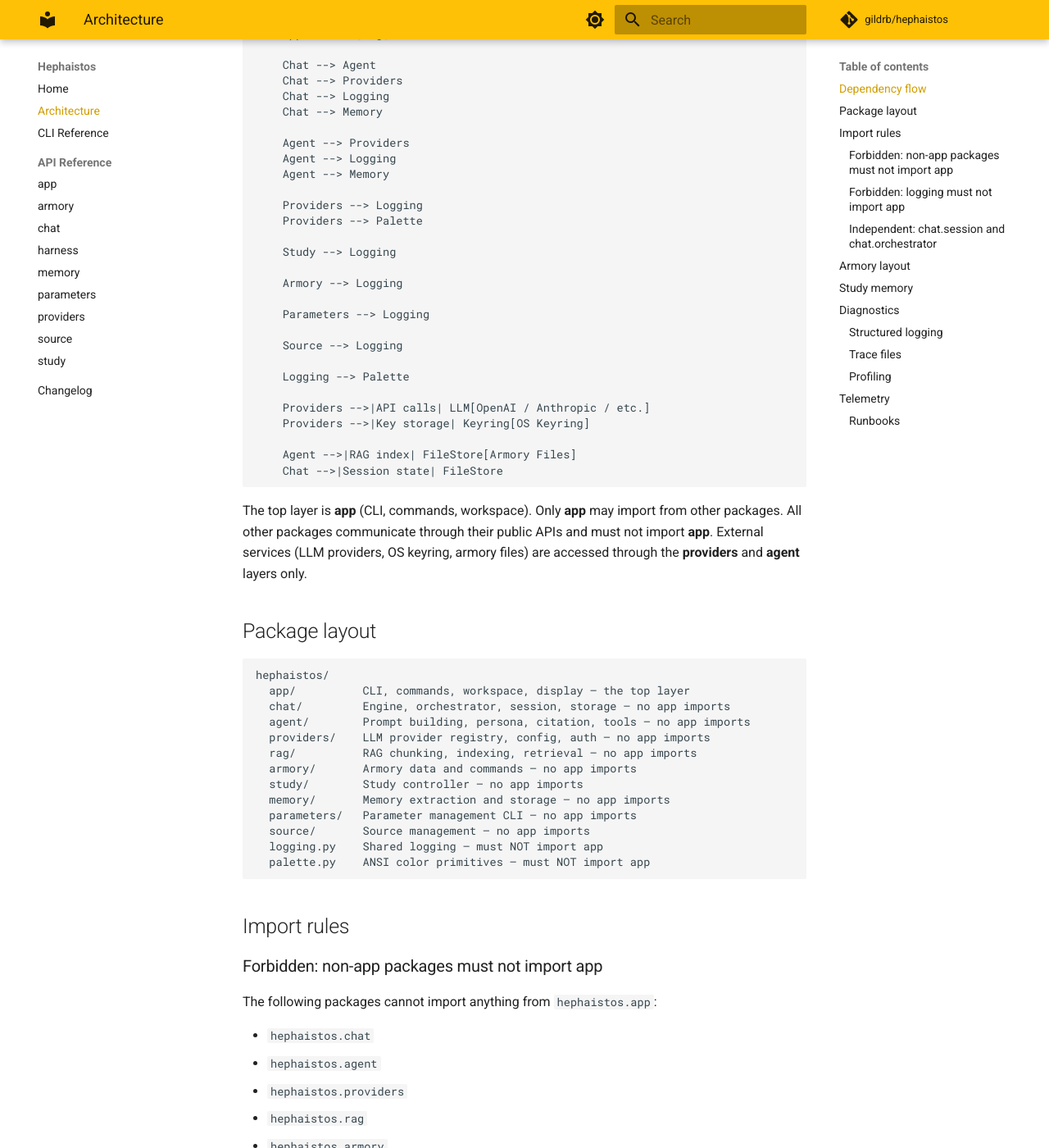
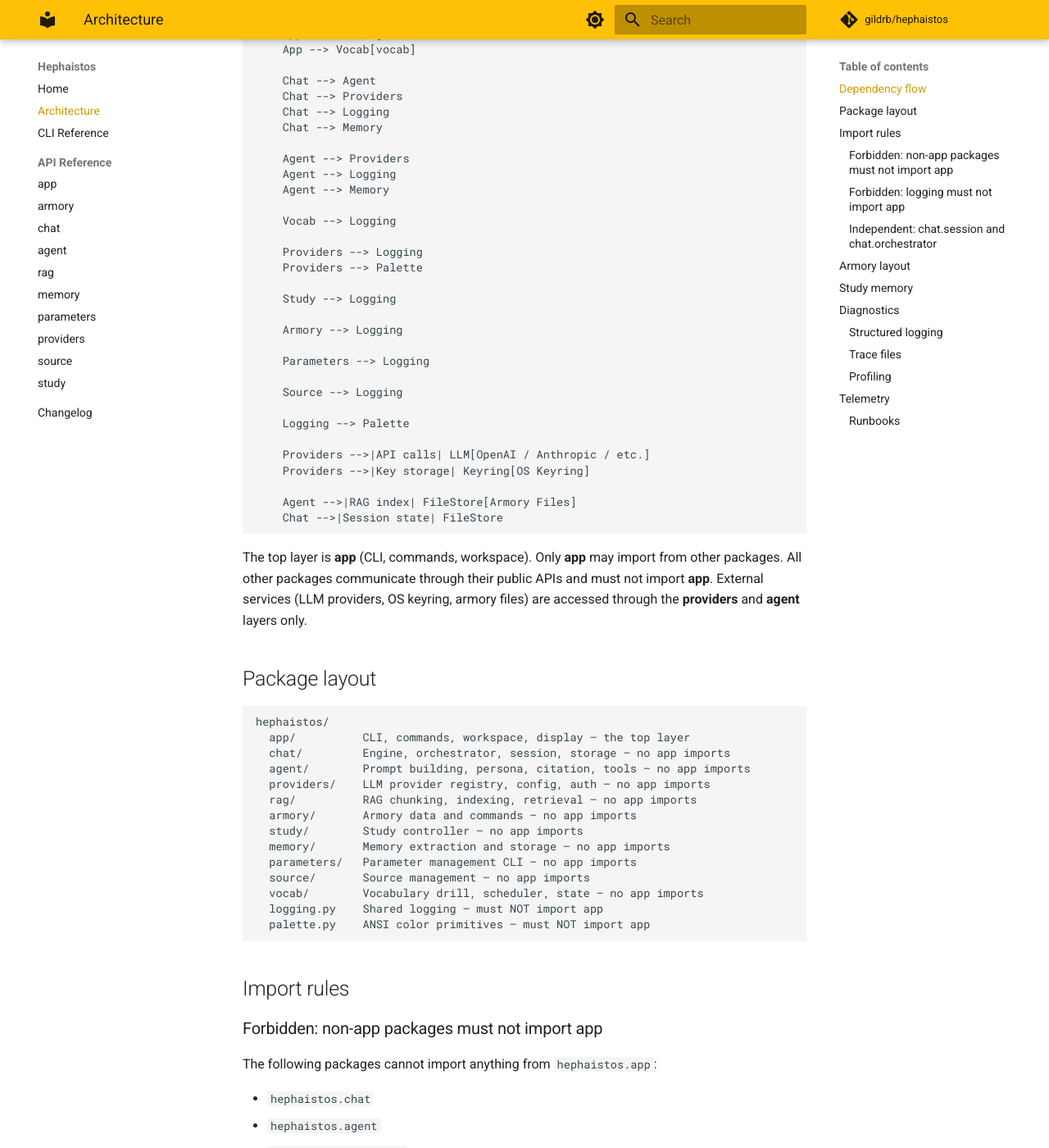
Before and after one commit to gildrb/heph, an MkDocs documentation site: the page built from docs/architecture.md, in a window 1280 px wide and 1400 px high, scrolled down 510 px. Shown: the whole window at 82% size. Built offline with MkDocs 1.6.1 and Material for MkDocs 9.7.7, drawn with Linux system fonts in a browser that asks for light colours; comment, search, counter and statistics services are not loaded.

````diff
--- a/docs/architecture.md
+++ b/docs/architecture.md
@@ -17,6 +17,7 @@
     App --> Logging[logging]
     App --> Palette[palette]
     App --> RAG[rag]
+    App --> Vocab[vocab]
 
     Chat --> Agent
     Chat --> Providers
@@ -26,6 +27,8 @@
     Agent --> Providers
     Agent --> Logging
     Agent --> Memory
+
+    Vocab --> Logging
 
     Providers --> Logging
     Providers --> Palette
@@ -66,6 +69,7 @@
   memory/       Memory extraction and storage — no app imports
   parameters/   Parameter management CLI — no app imports
   source/       Source management — no app imports
+  vocab/        Vocabulary drill, scheduler, state — no app imports
   logging.py    Shared logging — must NOT import app
   palette.py    ANSI color primitives — must NOT import app
 ```
@@ -85,6 +89,7 @@
 - `hephaistos.memory`
 - `hephaistos.parameters`
 - `hephaistos.source`
+- `hephaistos.vocab`
 - `hephaistos.logging`
 - `hephaistos.palette`
 
--- a/mkdocs.yml
+++ b/mkdocs.yml
@@ -34,7 +34,8 @@
     - app: api/app.md
     - armory: api/armory.md
     - chat: api/chat.md
-    - harness: api/harness.md
+    - agent: api/agent.md
+    - rag: api/rag.md
     - memory: api/memory.md
     - parameters: api/parameters.md
     - providers: api/providers.md
````
Also changed, not shown: CHANGELOG.md (+7 -0 lines), docs/api/agent.md (added, +12 -0 lines), docs/api/app.md (+3 -0 lines), docs/api/harness.md (deleted, +0 -18 lines), docs/api/rag.md (added, +9 -0 lines), docs/index.md (+2 -1 lines), 1 other file.
